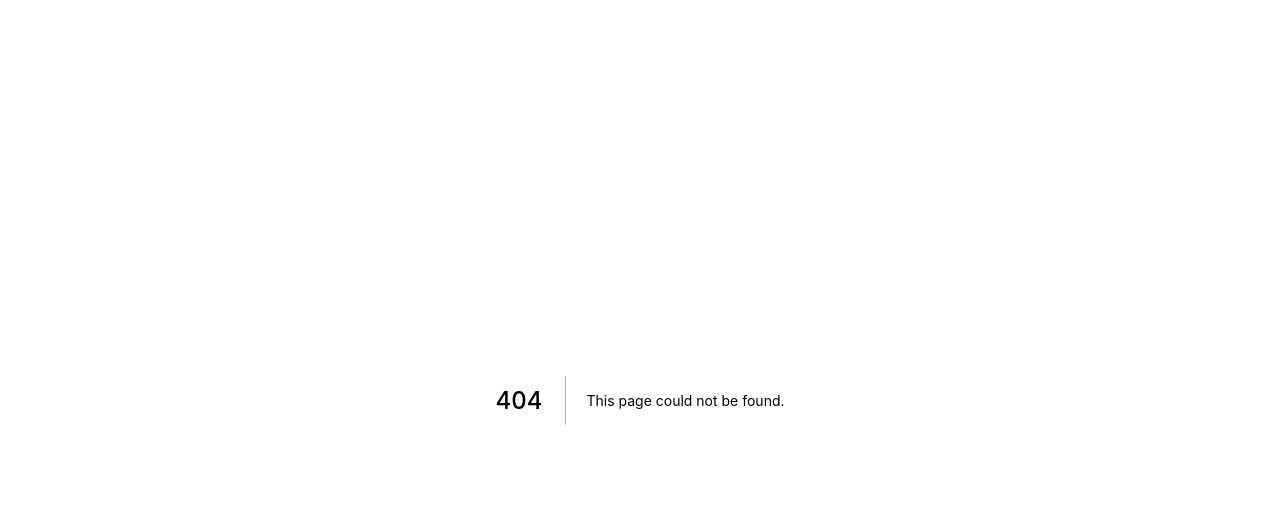
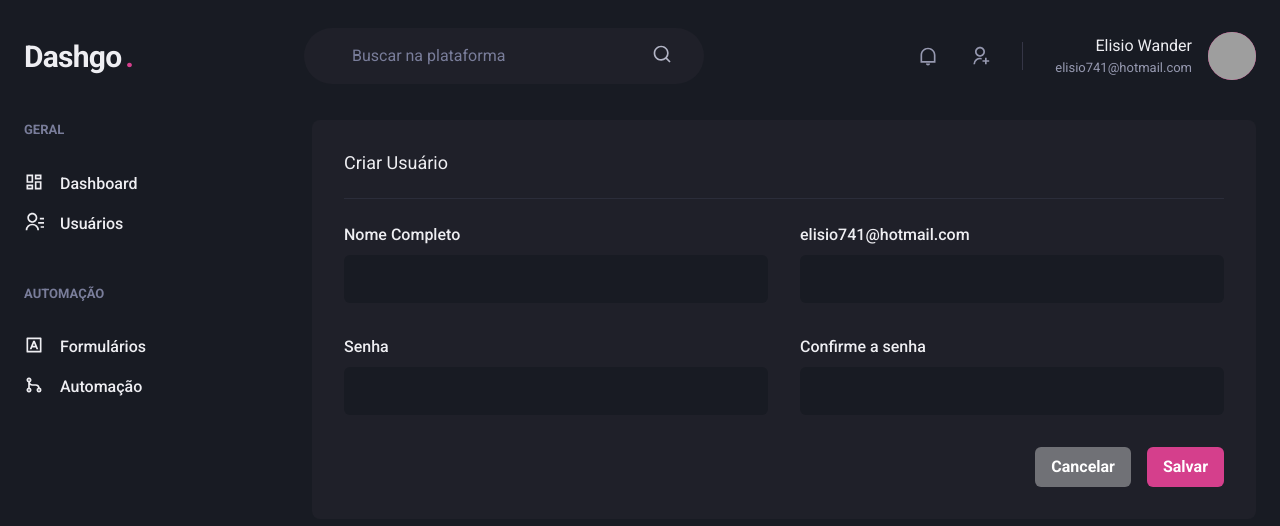
Before and after one commit to ElisioWander/dashgo-to-deploy, a Next.js app: page /users/create in a window 1280 px wide. Before the commit this address had no page. Shown: the top 526 px of the page. Built offline with nearby package versions, Linux system fonts and the light colour scheme; grey boxes are pictures that could not be loaded.

Commit message:
sidebar-drawer-context

```diff
--- a/src/Components/Header/Profile.tsx
+++ b/src/Components/Header/Profile.tsx
@@ -1,14 +1,20 @@
 import { Avatar, Box, Flex, Text } from "@chakra-ui/react";
 
-export function Profile() {
+interface ProfileProps {
+  showProfileData?: boolean;
+}
+
+export function Profile({ showProfileData }: ProfileProps) {
   return (
     <Flex align="center">
+      { showProfileData && (
         <Box mr="4" textAlign="right">
           <Text>Elisio Wander</Text>
           <Text color="gray.300" fontSize="small">
             elisio741@hotmail.com
           </Text>
         </Box>
+      ) }
 
       <Avatar
         size="md"
--- a/src/Components/Header/index.tsx
+++ b/src/Components/Header/index.tsx
@@ -1,10 +1,21 @@
-import { Flex } from "@chakra-ui/react";
+import { Flex, Icon, IconButton, useBreakpointValue } from "@chakra-ui/react";
+import { RiMenuLine } from "react-icons/ri";
+import { useSidebarDrawer } from "../../contexts/SidebarDrawerContext";
 import { Logo } from "./Logo";
 import { Notification } from "./Notification";
 import { Profile } from "./Profile";
 import { SearchBox } from "./SearchBox";
 
 export function Header() {
+  const { onOpen } = useSidebarDrawer()
+
+  //definindo a base(mobile version) como true, e o large(desktop version) como false
+  //wideVersion = versão desktop ou tablet
+  const isWideVersion = useBreakpointValue({
+    base: false,
+    lg: true
+  })
+
   return (
     <Flex
       as="header"
@@ -16,13 +27,28 @@ export function Header() {
       px="6"
       align="center"
     >
+      {!isWideVersion && (
+        <IconButton
+          aria-label="Open Navigation"
+          icon={<Icon as={RiMenuLine} />}
+          fontSize="24"
+          variant="unstyled"
+          mr="2"
+          onClick={onOpen}
+        >
+
+        </IconButton>
+      )}
+
       <Logo />
 
-      <SearchBox />
+      { isWideVersion && (
+        <SearchBox />
+      ) }
 
       <Flex align="center" ml="auto" >
         <Notification />
-        <Profile />
+        <Profile showProfileData={isWideVersion} />
       </Flex>
 
     </Flex>
--- a/src/Components/Sidebar/index.tsx
+++ b/src/Components/Sidebar/index.tsx
@@ -1,7 +1,29 @@
-import { Box } from "@chakra-ui/react";
+import { Box, Drawer, DrawerBody, DrawerCloseButton, DrawerContent, DrawerHeader, DrawerOverlay, useBreakpointValue } from "@chakra-ui/react";
 import { SidebarNav } from "./SidebarNav";
 
 export function SideBar() {
+  const isDrawerSidebar = useBreakpointValue({
+    base: true,
+    lg: false
+  })
+
+  if(isDrawerSidebar) {
+    return (
+      <Drawer isOpen={false} placement="left" onClose={() => {}} >
+        <DrawerOverlay >
+          <DrawerContent bg="gray.800" p="4" >
+            <DrawerCloseButton mt="6" />
+            <DrawerHeader>Navegação</DrawerHeader>
+
+            <DrawerBody>
+              <SidebarNav />
+            </DrawerBody>
+          </DrawerContent>
+        </DrawerOverlay>
+      </Drawer>
+    )
+  }
+
   return (
     <Box as="aside" w="64" mr="8" >
       <SidebarNav />
--- /dev/null
+++ b/src/contexts/SidebarDrawerContext.tsx
@@ -0,0 +1,25 @@
+import { useDisclosure, UseDisclosureReturn } from "@chakra-ui/react";
+import { createContext, ReactNode, useContext } from "react";
+
+interface sidebarDrawerProviderProps {
+  children: ReactNode;
+}
+
+//tipando os dados do contexto
+type sidebarDrawerContextData = UseDisclosureReturn
+
+//criando o contexto
+const sidebarDrawerContext = createContext({} as sidebarDrawerContextData)
+
+//criando a função que vai ter o provider do contexto
+export function SidebarDrawerProvider({ children }: sidebarDrawerProviderProps) {
+  const disclosure = useDisclosure()
+
+  return (
+    <sidebarDrawerContext.Provider value={disclosure} >
+      { children }
+    </sidebarDrawerContext.Provider>
+  )
+}
+
+export const useSidebarDrawer = () => useContext(sidebarDrawerContext)
--- a/src/pages/_app.tsx
+++ b/src/pages/_app.tsx
@@ -1,11 +1,14 @@
 import { AppProps } from 'next/app'
 import { ChakraProvider } from '@chakra-ui/react'
 import { theme } from '../styles/theme'
+import { SidebarDrawerProvider } from '../contexts/SidebarDrawerContext'
 
 function MyApp({ Component, pageProps }: AppProps) {
   return (
     <ChakraProvider theme={theme} >
-      <Component {...pageProps} />
+      <SidebarDrawerProvider>
+        <Component {...pageProps} />
+      </SidebarDrawerProvider>
     </ChakraProvider>
   )
 }
--- /dev/null
+++ b/src/pages/users/create.tsx
@@ -0,0 +1,71 @@
+import { Box, Button, Divider, Flex, Heading, HStack, SimpleGrid, VStack } from "@chakra-ui/react";
+import Link from "next/link";
+import { Input } from "../../Components/Form/Input";
+import { Header } from "../../Components/Header";
+import { SideBar } from "../../Components/Sidebar";
+
+export default function CreateUser() {
+  return (
+    <Box>
+      <Header />
+
+      <Flex width="100%" my="6" maxWidth={1480} mx="auto" px="6">
+        <SideBar />
+
+        <Box
+          as="form"
+          flex="1"
+          borderRadius="8"
+          bg="gray.800"
+          p={["6", "8"]}
+        >
+          <Heading fontSize="lg" fontWeight="normal">
+            Criar Usuário
+          </Heading>
+
+          <Divider my="6" borderColor="gray.700" />
+
+          <VStack spacing="8">
+            <SimpleGrid minChildWidth="240px" spacing={["6", "8"]} width="100%">
+              <Input
+                name="name"
+                label="Nome Completo"
+              />
+              <Input
+                name="email"
+                type="email"
+                label="elisio741@hotmail.com"
+              />
+            </SimpleGrid>
+
+            <SimpleGrid minChildWidth="240px" spacing={["6", "8"]} width="100%">
+              <Input
+                name="password"
+                type="password"
+                label="Senha"
+              />
+              <Input
+                name="password_confirmation"
+                type="password"
+                label="Confirme a senha"
+              />
+            </SimpleGrid>
+          </VStack>
+
+          <Flex mt="8" justify="flex-end">
+            <HStack spacing="4">
+              <Link href="/users" passHref>
+                <Button as="a" colorScheme="whiteAlpha">
+                  Cancelar
+                </Button>
+              </Link>
+              <Button type="submit" colorScheme="pink">
+                Salvar
+              </Button>
+            </HStack>
+          </Flex>
+        </Box>
+      </Flex>
+    </Box>
+  );
+}
--- a/src/pages/users/index.tsx
+++ b/src/pages/users/index.tsx
@@ -15,6 +15,7 @@ import {
 } from "@chakra-ui/react";
 import { RiAddLine } from "react-icons/ri";
 import { Header } from "../../Components/Header";
+import { Pagination } from "../../Components/Pagination/Pagination";
 import { SideBar } from "../../Components/Sidebar";
 
 export default function UsersList() {
@@ -86,6 +87,8 @@ export default function UsersList() {
               </Tr>
             </Tbody>
           </Table>
+
+          <Pagination />
         </Box>
       </Flex>
     </Box>
```
Also changed, not shown: src/Components/Pagination/Pagination.tsx (added, +27 -0 lines), src/Components/Pagination/PaginationItem.tsx (added, +41 -0 lines). Lines whose indentation alone changed are shown as unchanged.
